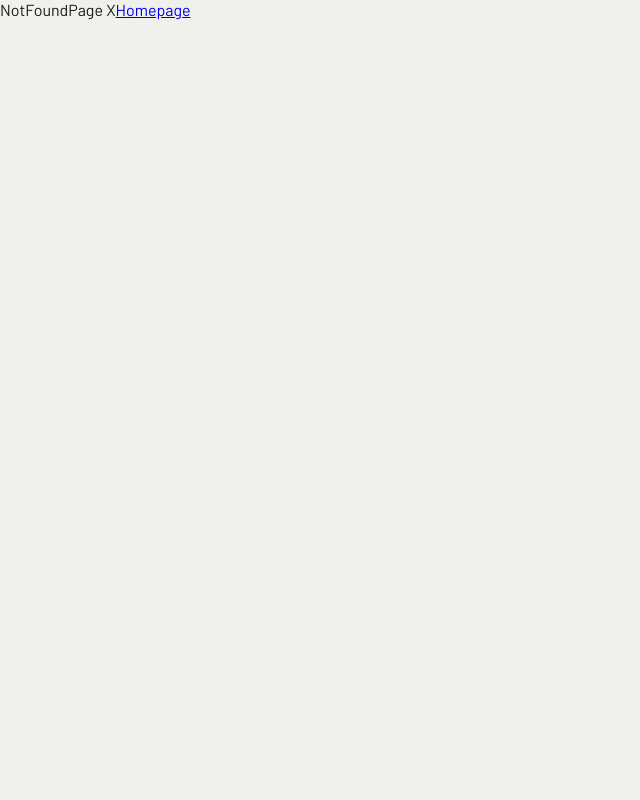
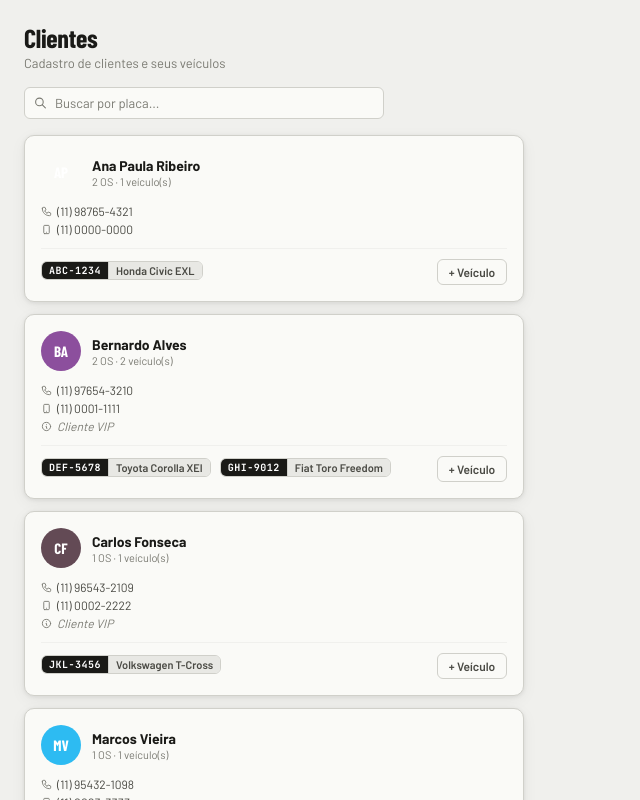
Before and after one commit to CastroFabio/calazans-automec-app, a React (Vite) app in the folder frontend/: page /customers in a window 1280 px wide. Shown: the whole page, without its empty margins (0-640 px from the left). Built offline with nearby package versions, Linux system fonts and the light colour scheme; a web font is replaced by a local one.

Commit message:
filter license plate customers

```diff
--- a/frontend/src/App.jsx
+++ b/frontend/src/App.jsx
@@ -1,6 +1,7 @@
 import NavBar from "./components/navBar";
 import ServiceOrderList from "./components/serviceOrderList";
 import SideBar from "./components/sideBar";
+import Customers from "./pages/Customers";
 
 const App = () => {
   return (
@@ -9,7 +10,8 @@ const App = () => {
       <div className="main">
         <NavBar />
         <div className="content">
-          <ServiceOrderList />
+          {/* <ServiceOrderList /> */}
+          <Customers />
         </div>
       </div>
     </>
--- a/frontend/src/components/sideBar.jsx
+++ b/frontend/src/components/sideBar.jsx
@@ -53,7 +53,7 @@ const SideBar = () => {
         <div
           className="nav-item"
           data-page="clientes"
-          onClick={() => navigate("/dsa")}
+          onClick={() => navigate("/customers")}
         >
           <svg fill="none" stroke="currentColor" viewBox="0 0 24 24">
             <path
--- a/frontend/src/data/mockDataDTO.js
+++ b/frontend/src/data/mockDataDTO.js
@@ -55,3 +55,71 @@ export const serviceOrderListDTO = [
     ],
   },
 ];
+
+export const customerListDTO = [
+  {
+    customer: {
+      name: "Ana Paula Ribeiro",
+      cell: "(11) 0000-0000",
+      telephone: "(11) 98765-4321",
+      observation: "",
+    },
+    vehicle: [{ licensePlate: "ABC-1234", brand: "Honda", model: "Civic EXL" }],
+    numberOfVehicles: 1,
+    numberOfOS: 2,
+  },
+  {
+    customer: {
+      name: "Bernardo Alves",
+      cell: "(11) 0001-1111",
+      telephone: "(11) 97654-3210",
+      observation: "Cliente VIP",
+    },
+    vehicle: [
+      { licensePlate: "DEF-5678", brand: "Toyota", model: "Corolla XEI" },
+      { licensePlate: "GHI-9012", brand: "Fiat", model: "Toro Freedom" },
+    ],
+    numberOfVehicles: 2,
+    numberOfOS: 2,
+  },
+  {
+    customer: {
+      name: "Carlos Fonseca",
+      cell: "(11) 0002-2222",
+      telephone: "(11) 96543-2109",
+      observation: "Cliente VIP",
+    },
+    vehicle: [
+      { licensePlate: "JKL-3456", brand: "Volkswagen", model: "T-Cross" },
+    ],
+    numberOfVehicles: 1,
+    numberOfOS: 1,
+  },
+  {
+    customer: {
+      name: "Marcos Vieira",
+      cell: "(11) 0003-3333",
+      telephone: "(11) 95432-1098",
+      observation: "Paga na entrega",
+    },
+    vehicle: [
+      { licensePlate: "MNO-7890", brand: "Chevrolet", model: "Onix Plus" },
+    ],
+    numberOfVehicles: 1,
+    numberOfOS: 1,
+  },
+  {
+    customer: {
+      name: "Clínica VitaSaúde",
+      cell: "(11) 2345-6789",
+      telephone: "(11) 99876-5432",
+      observation: "Empresa — emitir NF",
+    },
+    vehicle: [
+      { licensePlate: "PQR-2468", brand: "Hyundai", model: "Tucson GLS" },
+      { licensePlate: "STU-1357", brand: "Renault", model: "Master Minibus" },
+    ],
+    numberOfVehicles: 2,
+    numberOfOS: 2,
+  },
+];
--- a/frontend/src/index.css
+++ b/frontend/src/index.css
@@ -289,7 +289,6 @@
 
 /* ── PAGES ── */
 .page {
-  display: none;
   padding-bottom: 40px;
 }
 .page.active {
@@ -539,6 +538,38 @@
 }
 
 /* ── CLIENTES GRID ── */
+
+.client-info-observation-text {
+  color: var(--ink3);
+  font-style: italic;
+}
+
+.client-info-row-observation {
+  margin-top: 4px;
+}
+
+.customer-grid-not-found {
+  grid-column: 1/-1;
+  text-align: center;
+  padding: 48px;
+  color: var(--ink3);
+}
+
+.client-btn-add-vehicle {
+  flex-shrink: 0;
+}
+
+.client-vehicle-tags {
+  flex: 1;
+  display: flex;
+  gap: 4px;
+  flex-wrap: wrap;
+}
+
+.search-box {
+  max-width: 360px;
+}
+
 .clients-grid {
   padding: 0 24px;
   display: grid;
--- a/frontend/src/main.jsx
+++ b/frontend/src/main.jsx
@@ -5,11 +5,16 @@ import App from "./App.jsx";
 import "tailwindcss";
 import { createBrowserRouter, RouterProvider } from "react-router-dom";
 import NotFoundPage from "./pages/NotFoundPage.jsx";
+import Customers from "./pages/Customers.jsx";
 
 const router = createBrowserRouter([
   {
     path: "/",
     element: <App />,
+  },
+  {
+    path: "/customers",
+    element: <Customers />,
   },
   {
     path: "*",
--- /dev/null
+++ b/frontend/src/pages/Customers.jsx
@@ -0,0 +1,162 @@
+import React, { useEffect, useMemo, useState } from "react";
+import { customerListDTO } from "../data/mockDataDTO";
+
+const Customers = () => {
+  const [itemColors, setItemColors] = useState({});
+  const [searchTerm, setSearchTerm] = useState("");
+
+  const getCustomerNameInitials = (customerName) => {
+    return customerName
+      .split(" ")
+      .slice(0, 2)
+      .map((n) => n[0])
+      .join("")
+      .toUpperCase();
+  };
+
+  const handleFilteredCustomers = useMemo(() => {
+    return customerListDTO.filter((customer) => {
+      const matchesSearch =
+        searchTerm === "" ||
+        customer.vehicle.some(
+          (vehicle) =>
+            vehicle.licensePlate.toLowerCase() === searchTerm.toLowerCase(),
+        );
+      return matchesSearch;
+    });
+  }, [customerListDTO, searchTerm]);
+
+  useEffect(() => {
+    const newColors = {};
+    customerListDTO.forEach((item, index) => {
+      newColors[index] =
+        "#" + Math.floor(Math.random() * 16777215).toString(16);
+    });
+    setItemColors(newColors);
+  }, [customerListDTO]);
+
+  return (
+    <div className="page" id="page-clientes">
+      <div className="page-header">
+        <div>
+          <div className="ph-title">Clientes</div>
+          <div className="ph-sub">Cadastro de clientes e seus veículos</div>
+        </div>
+      </div>
+      <div className="toolbar">
+        <div className="search-box">
+          <svg fill="none" stroke="currentColor" viewBox="0 0 24 24">
+            <path
+              strokeLinecap="round"
+              strokeLinejoin="round"
+              strokeWidth="2"
+              d="M21 21l-6-6m2-5a7 7 0 11-14 0 7 7 0 0114 0z"
+            />
+          </svg>
+          <input
+            type="text"
+            placeholder="Buscar por placa..."
+            value={searchTerm}
+            onChange={(e) => setSearchTerm(e.target.value)}
+          />
+        </div>
+      </div>
+      <div className="clients-grid" id="clientsGrid">
+        {handleFilteredCustomers.length > 0 ? (
+          handleFilteredCustomers.map((customer, index) => (
+            <div className="client-card" key={index}>
+              <div className="client-card-header">
+                <div
+                  className="client-avatar-lg"
+                  style={{
+                    backgroundColor: itemColors[index],
+                  }}
+                >
+                  {getCustomerNameInitials(customer.customer.name)}
+                </div>
+                <div>
+                  <div className="client-name">{customer.customer.name}</div>
+                  <div className="client-sub">
+                    {`${customer.numberOfOS} OS · ${customer.numberOfVehicles} veículo(s)`}
+                  </div>
+                </div>
+              </div>
+              {customer.customer.telephone ? (
+                <div className="client-info-row ">
+                  <svg fill="none" stroke="currentColor" viewBox="0 0 24 24">
+                    <path
+                      strokeLinecap="round"
+                      strokeLinejoin="round"
+                      strokeWidth="2"
+                      d="M3 5a2 2 0 012-2h3.28a1 1 0 01.948.684l1.498 4.493a1 1 0 01-.502 1.21l-2.257 1.13a11.042 11.042 0 005.516 5.516l1.13-2.257a1 1 0 011.21-.502l4.493 1.498a1 1 0 01.684.949V19a2 2 0 01-2 2h-1C9.716 21 3 14.284 3 6V5z"
+                    />
+                  </svg>
+                  {customer.customer.telephone}
+                </div>
+              ) : (
+                ""
+              )}
+              {customer.customer.cell ? (
+                <div className="client-info-row">
+                  <svg fill="none" stroke="currentColor" viewBox="0 0 24 24">
+                    <path
+                      strokeLinecap="round"
+                      strokeLinejoin="round"
+                      strokeWidth="2"
+                      d="M12 18h.01M8 21h8a2 2 0 002-2V5a2 2 0 00-2-2H8a2 2 0 00-2 2v14a2 2 0 002 2z"
+                    />
+                  </svg>
+                  {customer.customer.cell}
+                </div>
+              ) : (
+                ""
+              )}
+              {customer.customer.observation ? (
+                <div className="client-info-row client-info-row-observation">
+                  <svg fill="none" stroke="currentColor" viewBox="0 0 24 24">
+                    <path
+                      strokeLinecap="round"
+                      strokeLinejoin="round"
+                      strokeWidth="2"
+                      d="M13 16h-1v-4h-1m1-4h.01M21 12a9 9 0 11-18 0 9 9 0 0118 0z"
+                    />
+                  </svg>
+                  <span className="client-info-observation-text">
+                    {customer.customer.observation}
+                  </span>
+                </div>
+              ) : (
+                ""
+              )}
+              <div className="client-footer">
+                <div className="client-vehicle-tags">
+                  {customer.vehicle.length > 0
+                    ? customer.vehicle.map((car, index) => (
+                        <span className="car-tag-group" key={index}>
+                          <span className="svc-tag car-tag-placa">
+                            {car.licensePlate}
+                          </span>
+                          <span className="svc-tag car-tag-model">
+                            {car.brand} {car.model}
+                          </span>
+                        </span>
+                      ))
+                    : ""}
+                </div>
+                <button className="btn btn-sm btn-secondary client-btn-add-vehicle">
+                  + Veículo
+                </button>
+              </div>
+            </div>
+          ))
+        ) : (
+          <div className="customer-grid-not-found">
+            Nenhum cliente encontrado
+          </div>
+        )}
+      </div>
+    </div>
+  );
+};
+
+export default Customers;
```
